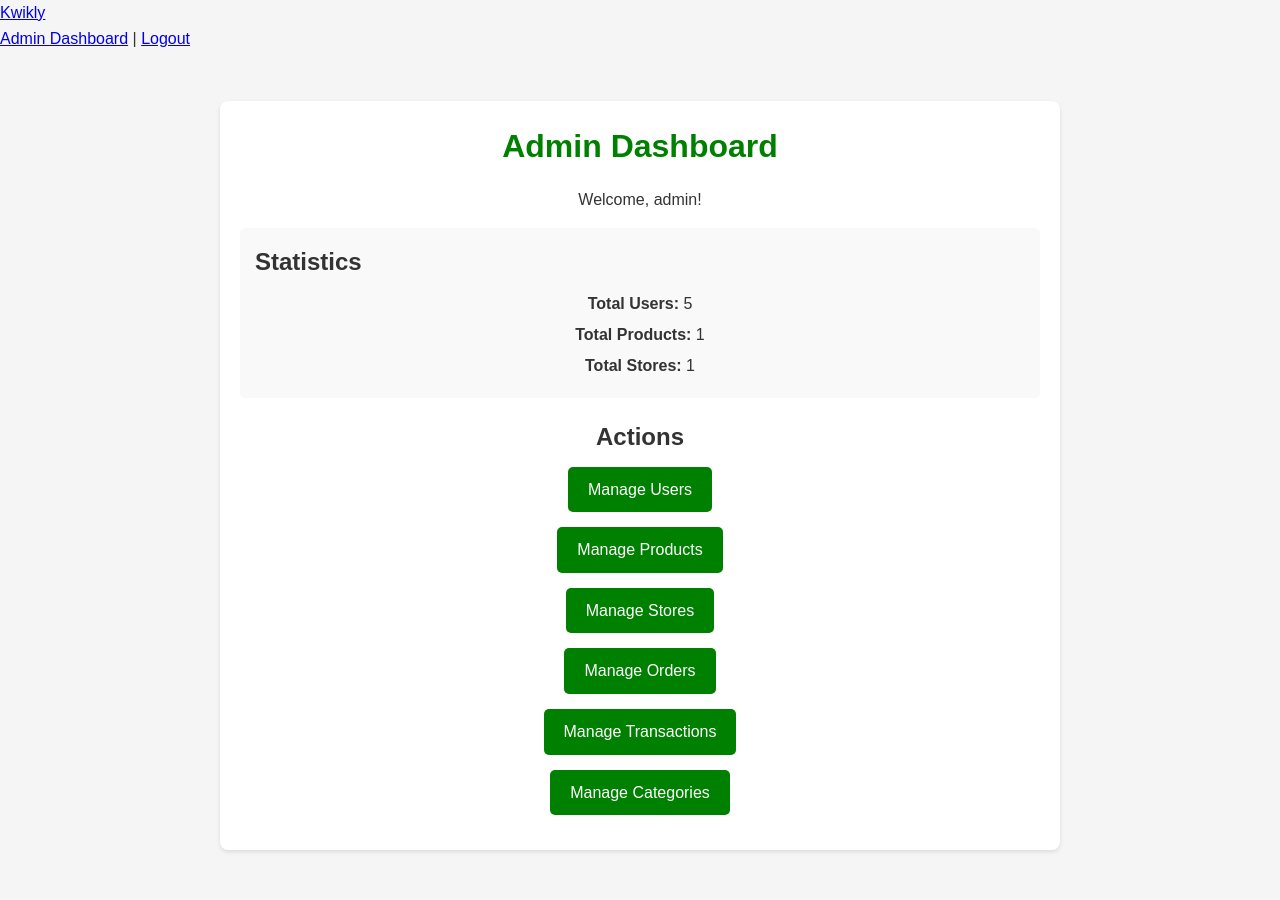
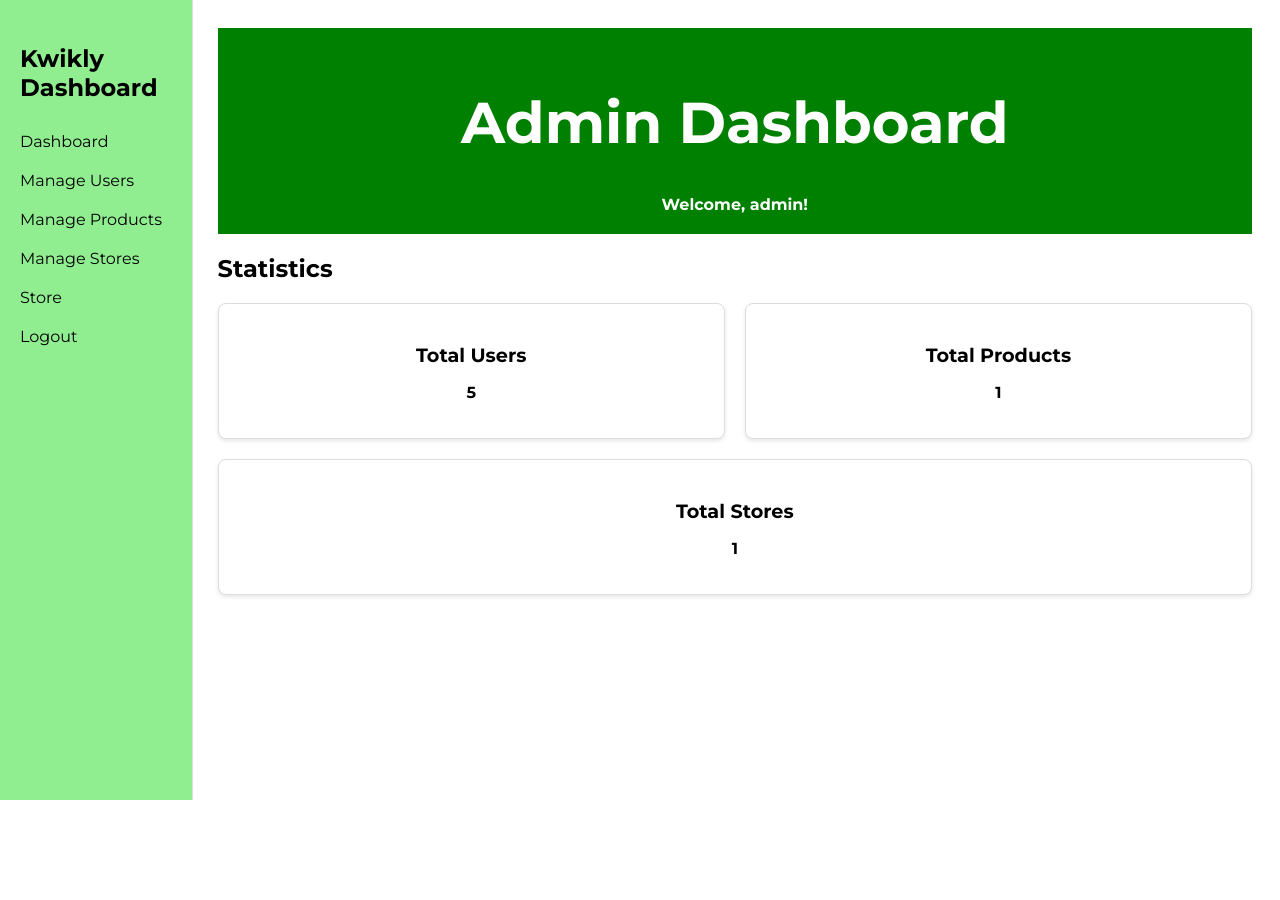
Before and after one commit to biodio332/IM2-Materials, a Django app: page /admin_dashboard/ in a window 1280 px wide. After the commit the page ends 800 px from the top, so only its background shows below. Run offline with Django 5.2, Linux system fonts and the light colour scheme; a user stored in the database is signed in; data comes from the database, SQL or seed files in the repository; both versions use the stored data as it was after the commit.

Commit message:
Changes some fonts

```diff
--- a/Kwikly/kwikly/main/templates/admin_dashboard.html
+++ b/Kwikly/kwikly/main/templates/admin_dashboard.html
@@ -1,47 +1,53 @@
 {% load static %}
+
 <!DOCTYPE html>
-<html lang="en">
+<html>
+<head>
+    <title>Admin Dashboard</title>
+    <meta name="viewport" content="width=device-width, initial-scale=1">
+    <link rel="stylesheet" href="{% static 'dashboard.css' %}">
+</head>
+<body>
 
-<head>
-    <meta charset="UTF-8">
-    <meta name="viewport" content="width=device-width, initial-scale=1.0">
-    <link rel="icon" type="image/x-icon" href="/media/uploads/products/kwikly.png">
-    <title>Admin Dashboard</title>
+<!-- Sidebar -->
+{% include 'components/sidebar.html' %}
 
-    <!-- Link to external stylesheet -->
-    <link rel="stylesheet" href="{% static 'admin_dashboard.css' %}">
-</head>
+<!-- Page Content -->
+<div class="page-content">
 
-<body>
-    <!-- Include reusable header -->
-    {% include 'header.html' %}
+    <!-- Header -->
+    <div class="page-header">
+        <h1>Admin Dashboard</h1>
+        <p>Welcome, {{ user.username }}!</p>
+    </div>
 
-    <!-- Main container -->
-    <div class="center-container">
-        <h2>Admin Dashboard</h2>
-        <p>Welcome, {{ user.username }}!</p>
-
-        <!-- Statistics Section -->
-        <div class="admin-stats">
-            <h3>Statistics</h3>
-            <p><strong>Total Users:</strong> {{ user_count }}</p>
-            <p><strong>Total Products:</strong> {{ product_count }}</p>
-            <p><strong>Total Stores:</strong> {{ store_count }}</p>
-        </div>
-
-        <!-- Actions Section -->
-        <div class="admin-actions">
-            <h3>Actions</h3>
-            <ul>
-                <li><a href="{% url 'manage_users' %}">Manage Users</a></li>
-                <li><a href="{% url 'manage_products' %}">Manage Products</a></li>
-                <li><a href="{% url 'manage_stores' %}">Manage Stores</a></li>
-                <li><a href="{% url 'manage_orders' %}">Manage Orders</a></li>
-                <li><a href="{% url 'manage_transactions' %}">Manage Transactions</a></li>
-                <li><a href="{% url 'manage_categories' %}">Manage Categories</a></li>
-            </ul>
+    <!-- Statistics Section -->
+    <div class="stats-container">
+        <h2>Statistics</h2>
+        <div class="stats-row">
+            <div class="stats-card">
+                <h3>Total Users</h3>
+                <p>{{ user_count }}</p>
+            </div>
+            <div class="stats-card">
+                <h3>Total Products</h3>
+                <p>{{ product_count }}</p>
+            </div>
+            <div class="stats-card">
+                <h3>Total Stores</h3>
+                <p>{{ store_count }}</p>
+            </div>
         </div>
     </div>
+
+    <!-- Actions Section
+    <div class="actions-container">
+        <h2>Actions</h2>
+        <ul class="actions-list">
+        </ul>
+    </div> -->
+
+</div>
+
 </body>
-
 </html>
--- a/Kwikly/kwikly/main/templates/components/sidebar.html
+++ b/Kwikly/kwikly/main/templates/components/sidebar.html
@@ -3,8 +3,11 @@
 <head>
     <title>Admin Dashboard</title>
     <meta name="viewport" content="width=device-width, initial-scale=1">
-</head>
+
+    <!-- Import Montserrat font -->
     <style>
+        @import url('https://fonts.googleapis.com/css2?family=Montserrat:wght@400;700&display=swap');
+
         /* Sidebar Styles */
         .sidebar {
             position: fixed;
@@ -16,6 +19,7 @@
             overflow-x: hidden;
             padding-top: 20px;
             border-right: 1px solid #ddd;
+            font-family: 'Montserrat', sans-serif; /* Apply Montserrat font */
         }
 
         .sidebar .sidebar-title {
@@ -37,8 +41,8 @@
         .sidebar .sidebar-item:hover {
             background-color: white;
         }
-
     </style>
+</head>
 <body>
 
 <!-- Sidebar -->
@@ -51,4 +55,6 @@
     <a href="{% url 'store' %}" class="sidebar-item">Store</a>
     <a href="{% url 'logout' %}" class="sidebar-item">Logout</a>
 </div>
+
 </body>
+</html>
--- /dev/null
+++ b/Kwikly/kwikly/static/dashboard.css
@@ -0,0 +1,94 @@
+/* Import Montserrat font */
+@import url('https://fonts.googleapis.com/css2?family=Montserrat:wght@400;700&display=swap');
+
+/* Page Content Styles */
+.page-content {
+    margin-left: 15%; /* Same width as sidebar */
+    padding: 20px;
+    font-family: 'Montserrat', sans-serif; /* Apply Montserrat font */
+}
+
+/* Header Styles */
+.page-header {
+    background-color: green;
+    color: white;
+    padding: 20px;
+    font-size: 1.8rem;
+    font-weight: bold;
+    text-align: center;
+    font-family: 'Montserrat', sans-serif; /* Apply Montserrat font */
+}
+
+.page-header p {
+    font-size: 1rem;
+    margin: 5px 0 0;
+    font-family: 'Montserrat', sans-serif; /* Apply Montserrat font */
+}
+
+/* Statistics Section */
+.stats-container {
+    margin-top: 20px;
+}
+
+.stats-row {
+    display: flex;
+    justify-content: space-between;
+    flex-wrap: wrap;
+    gap: 20px;
+}
+
+.stats-card {
+    flex: 1 1 30%; /* Adjust to fit 3 cards in a row */
+    background-color: #fff;
+    border: 1px solid #ddd;
+    padding: 20px;
+    border-radius: 8px;
+    text-align: center;
+    box-shadow: 0 2px 4px rgba(0, 0, 0, 0.1);
+    min-width: 250px;
+    font-family: 'Montserrat', sans-serif; /* Apply Montserrat font */
+}
+
+.stats-card h3 {
+    margin-bottom: 10px;
+    font-size: 1.2rem;
+    font-family: 'Montserrat', sans-serif; /* Apply Montserrat font */
+}
+
+.stats-card p {
+    font-size: 1rem;
+    font-weight: bold;
+    font-family: 'Montserrat', sans-serif; /* Apply Montserrat font */
+}
+
+/* Actions Section */
+.actions-container {
+    margin-top: 20px;
+}
+
+.actions-list {
+    list-style: none;
+    padding: 0;
+}
+
+.actions-list li {
+    margin-bottom: 10px;
+}
+
+.actions-list .action-link {
+    display: block;
+    background-color: #009688;
+    color: white;
+    text-align: center;
+    padding: 10px;
+    border-radius: 8px;
+    font-size: 1rem;
+    text-decoration: none;
+    font-weight: bold;
+    transition: background-color 0.2s ease-in-out;
+    font-family: 'Montserrat', sans-serif; /* Apply Montserrat font */
+}
+
+.actions-list .action-link:hover {
+    background-color: #00796b;
+}
```
Also changed, not shown: Kwikly/kwikly/main/templates/change_password.html (+23 -71 lines), Kwikly/kwikly/db.sqlite3. Lines whose indentation alone changed are shown as unchanged.
